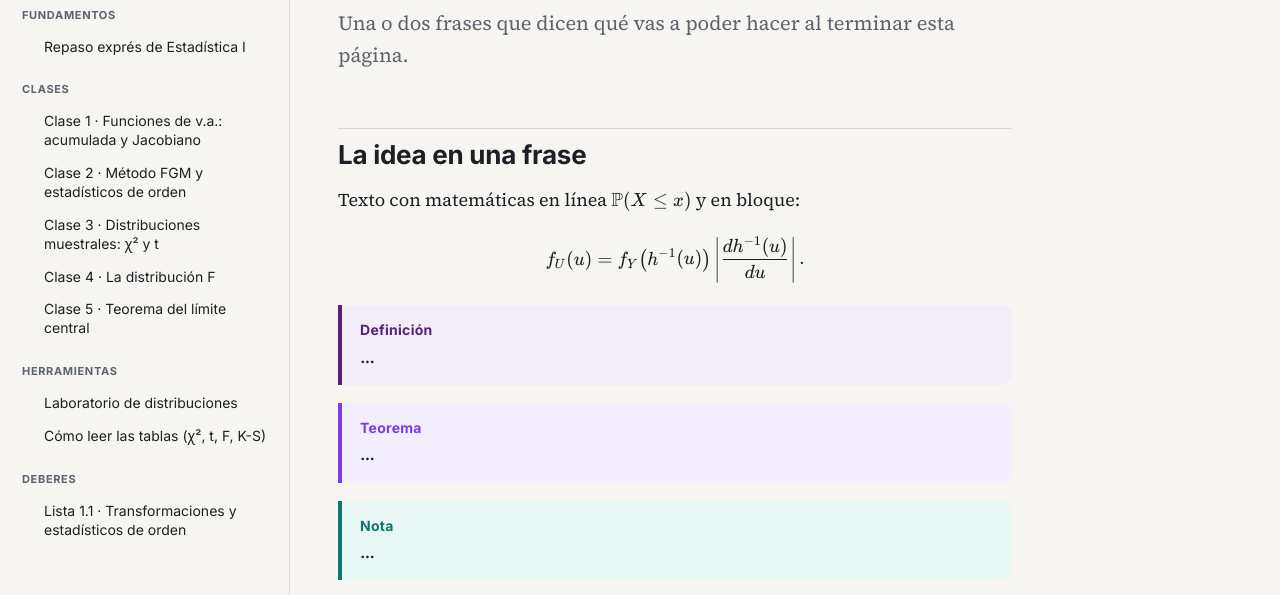
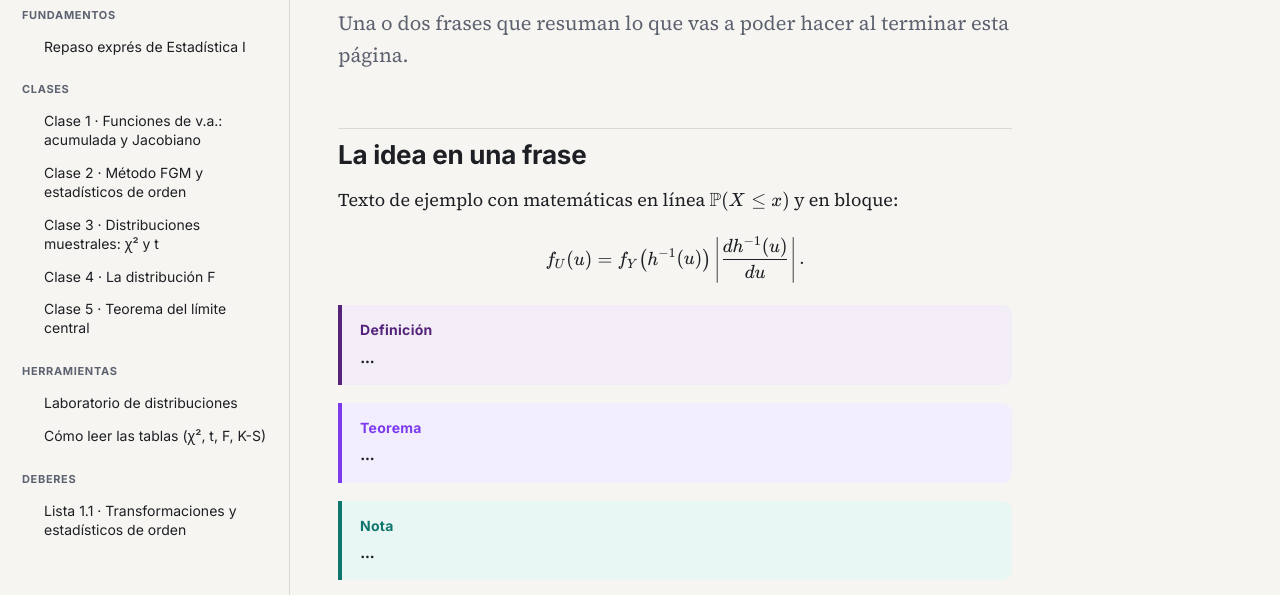
Before and after one commit to edukn17/est-mat, a website: page _plantilla.html in a window 1280 px wide. Shown: the part 160-755 px from the top of the page. Drawn offline with nearby package versions, Linux system fonts and the light colour scheme.

Commit message:
Pulir la redacción de _plantilla.html

```diff
--- a/_plantilla.html
+++ b/_plantilla.html
@@ -3,10 +3,10 @@
 <head>
 <meta charset="utf-8">
 <meta name="viewport" content="width=device-width, initial-scale=1">
-<title>Plantilla de página</title>
-<!-- Para una página dentro de temas/, herramientas/ o deberes/ las rutas
-     locales empiezan con ../  (data-root="../"). Esta plantilla vive en la
-     raíz, por eso usa data-root="" y rutas sin ../ -->
+<title>Plantilla base de página</title>
+<!-- Si la página vive dentro de temas/, herramientas/ o deberes/, sus rutas
+     locales empiezan con ../  (data-root="../"). Esta plantilla está en la
+     raíz, así que usa data-root="" y rutas sin ../ -->
 <link rel="stylesheet" href="https://cdn.jsdelivr.net/npm/katex@0.16.11/dist/katex.min.css">
 <link rel="stylesheet" href="assets/css/style.css">
 <script src="assets/js/theme.js"></script>
@@ -17,12 +17,12 @@
   <header class="page-head">
     <p class="kicker">Clase N</p>
     <h1>Título de la página</h1>
-    <p class="lead">Una o dos frases que dicen qué vas a poder hacer al terminar esta página.</p>
+    <p class="lead">Una o dos frases que resuman lo que vas a poder hacer al terminar esta página.</p>
   </header>
 
   <section>
     <h2 id="idea">La idea en una frase</h2>
-    <p>Texto con matemáticas en línea $\P(X \le x)$ y en bloque:</p>
+    <p>Texto de ejemplo con matemáticas en línea $\P(X \le x)$ y en bloque:</p>
     $$f_U(u) = f_Y\big(h^{-1}(u)\big)\left|\frac{d h^{-1}(u)}{du}\right|.$$
 
     <div class="box definicion"><span class="box-title">Definición</span>…</div>
@@ -45,7 +45,7 @@
     <h2 id="sim">Simulación de ejemplo</h2>
     <div class="sim" id="sim-demo">
       <p class="sim-title">Normal estándar: área a la izquierda de c</p>
-      <p class="sim-desc">Mueve c y observa el área sombreada $\Phi(c)$.</p>
+      <p class="sim-desc">Mueve c para ver cómo cambia el área sombreada $\Phi(c)$.</p>
       <div class="controls"></div>
       <div class="plot"></div>
       <div class="out"></div>
```
